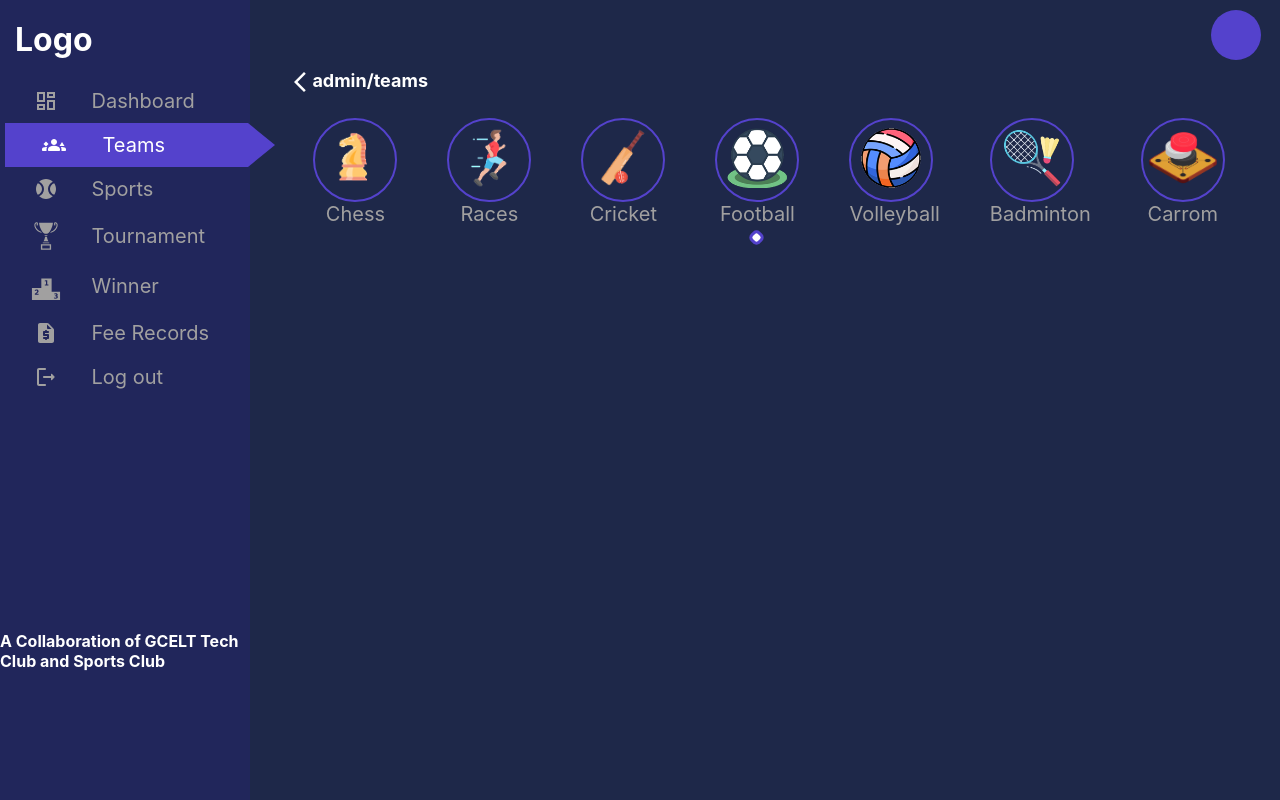
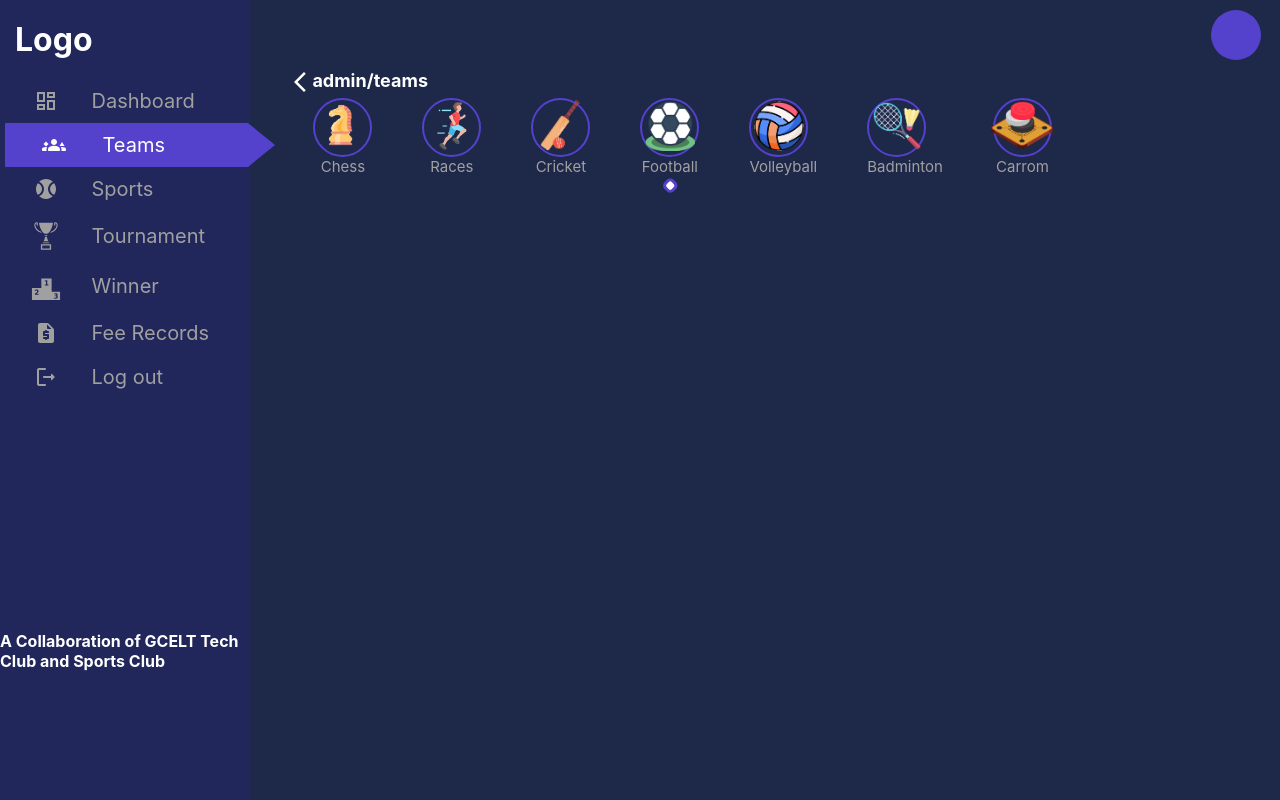
Before and after one commit to gcelt-techclub/Web-App, a React (Create React App) app: page /admin/teams in a window 1280 px wide. Built offline with nearby package versions, Linux system fonts and the light colour scheme.

Commit message:
minor changes

```diff
--- a/src/components/Sidebar.jsx
+++ b/src/components/Sidebar.jsx
@@ -88,7 +88,6 @@ const Sidebar = (/*{ children }*/) => {
               <div >{ <ArrowBackIosNewIcon /> } </div>
               <div className="address">{location.pathname.slice(1)}</div>
           </div>
-          <br></br>
           <Outlet />
           </div>
 
--- a/src/components/SportsNavbar.jsx
+++ b/src/components/SportsNavbar.jsx
@@ -14,37 +14,37 @@ const SportsNavbar = () => {
   const menuItem = [
     {
       title: "Chess",
-      icon: <img src={Chess} height='65px' />,
+      icon: <img src={Chess} height='55px' />,
 
     },
     {
       title: "Races",
-      icon: <img src={Races} height='60px' />,
+      icon: <img src={Races} height='50px' />,
 
     },
     {
       title: "Cricket",
-      icon: <img src={Cricket} height='60px' />,
+      icon: <img src={Cricket} height='55px' />,
 
     },
     {
       title: "Football",
-      icon: <img src={Football} height='60px' />,
+      icon: <img src={Football} height='50px' />,
 
     },
     {
       title: "Volleyball",
-      icon: <img src={Volleyball} height='60px'/>,
+      icon: <img src={Volleyball} height='50px'/>,
 
     },
     {
       title: "Badminton",
-      icon: <img src={Badminton} height='60px' />,
+      icon: <img src={Badminton} height='50px' />,
 
     },
     {
       title: "Carrom",
-      icon: <img src={Carrom} height='60px'/>,
+      icon: <img src={Carrom} height='55px'/>,
 
     },
   ];
--- a/src/components/Sportsbar.css
+++ b/src/components/Sportsbar.css
@@ -1,15 +1,15 @@
 
 .sportsbar{
     color: #fff;
-    height: 30vh;
+    height: 20vh;
     width: 250px;
     transition: all 0.5s;
     display:inline-flex;
 
 }
 .holder{
-    width:80px;
-    height:80px;
+    width:55px;
+    height:55px;
     border:2px solid #5442cc;
     border-radius: 50%;
     display: flex;
@@ -20,7 +20,7 @@
     list-style-type: none;
     color: rgb(161, 160, 160);
     margin: 0 25px;
-    font-size: 20px;
+    font-size: 15px;
 }
 .sports_id:hover{
     color: #fff;
@@ -36,7 +36,7 @@
     background: #fff;
     margin-left: 45%;
     margin-top: 10%;
-    width:7px;
-    height:7px;
+    width:6.5px;
+    height:6.5px;
     transform: rotate(45deg);
 }
--- a/src/pages/Sports.jsx
+++ b/src/pages/Sports.jsx
@@ -1,6 +1,5 @@
-import React, { useState, useEffect } from "react";
+import React, { useState } from "react";
 import { useNavigate } from "react-router-dom";
-import Grid from '@mui/material/Grid';
 
 //import icons
 import DataSaverOnOutlinedIcon from '@mui/icons-material/DataSaverOnOutlined';
```
Also changed, not shown: src/pages/LandingPage.jsx (deleted, +0 -26 lines).
